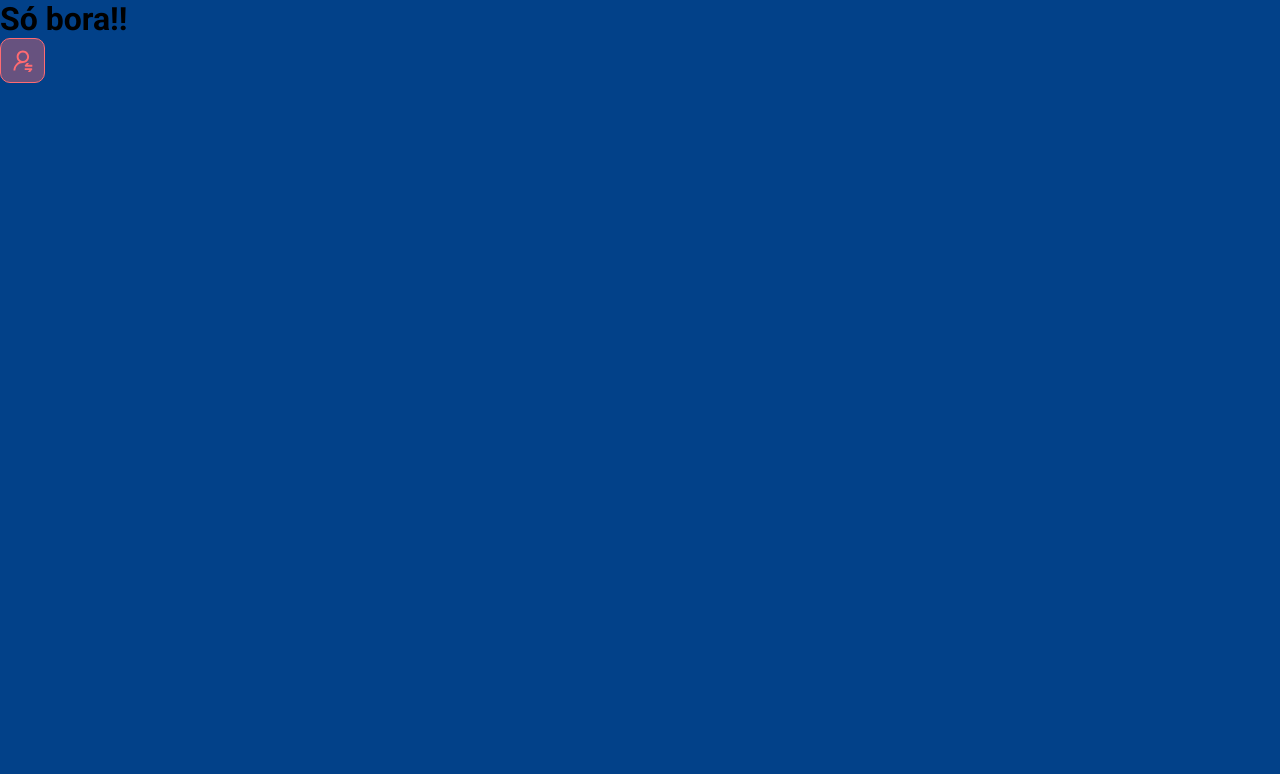
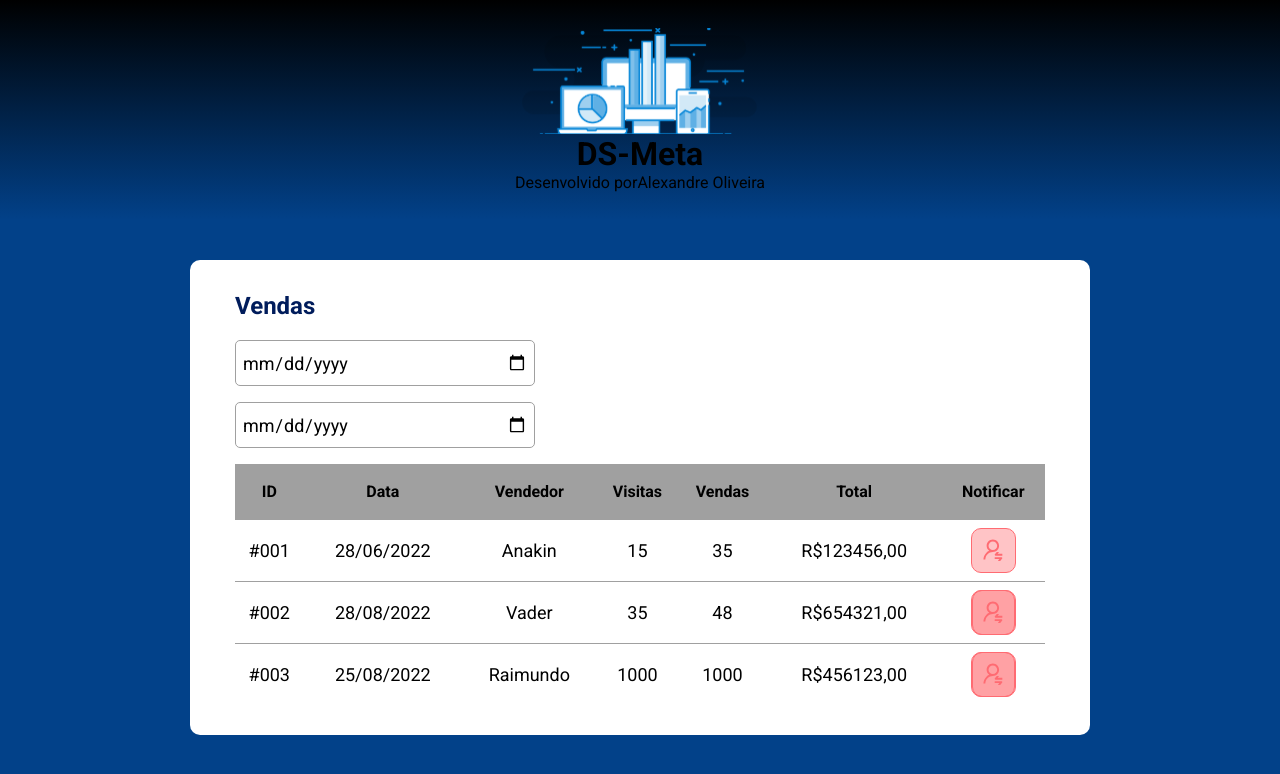
Before and after one commit to LexTOliver/DSMeta, a React (Vite) app in the folder frontend/: page / in a window 1280 px wide. Shown: the top 774 px of the page. Built offline with nearby package versions, Linux system fonts and the light colour scheme.

Commit message:
Others components
Adição dos demais componentes do arquivo estático

```diff
--- a/frontend/src/App.tsx
+++ b/frontend/src/App.tsx
@@ -1,10 +1,17 @@
-import NotificationBtn from "./components/NotificationBtn"
+import Header from "./components/Header"
+import SalesCard from "./components/SalesCard"
 
 function App() {
   return (
     <>
-      <h1>Só bora!!</h1>
-      <NotificationBtn />
+      <Header />
+      <main>
+        <section id="sales">
+          <div className="dsmeta-container">
+            <SalesCard />
+          </div>
+        </section>
+      </main>
     </>
   )
 }
--- /dev/null
+++ b/frontend/src/components/Header/index.tsx
@@ -0,0 +1,19 @@
+import logo from '../../assets/img/logo.svg'
+
+import './styles.css'
+
+function Header() {
+  return (
+    <header>
+    <div className="dsmeta-header">
+      <img src={logo} alt="DS-Meta" />
+      <h1>DS-Meta</h1>
+      <p>Desenvolvido por
+        <a href="https://github.com/LexTOliver">Alexandre Oliveira</a>
+      </p>
+    </div>
+  </header>
+  )
+}
+
+export default Header
--- /dev/null
+++ b/frontend/src/components/Header/styles.css
@@ -0,0 +1,17 @@
+header {
+  height: 220px;
+  background: linear-gradient(180deg, #000 0%, #024189 100%);
+  display: flex;
+  align-items: center;
+  justify-content: center;
+}
+
+.dsmeta-header {
+  display: flex;
+  flex-direction: column;
+  align-items: center;
+}
+
+.dsmeta-header img {
+  width: 235px;
+}
--- /dev/null
+++ b/frontend/src/components/SalesCard/index.tsx
@@ -0,0 +1,81 @@
+import NotificationBtn from '../NotificationBtn'
+
+import './styles.css'
+
+function SalesCard() {
+  return (
+    <div className="dsmeta-card">
+          <h2 className="dsmeta-card-title">Vendas</h2>
+          <div>
+            <div className="dsmeta-form-input-container">
+              <input className="dsmeta-form-input" type="date" name="data-inicio" id="" />
+            </div>
+            <div className="dsmeta-form-input-container">
+              <input className="dsmeta-form-input" type="date" name="data-fim" id="" />
+            </div>
+          </div>
+          <div>
+            <table className="dsmeta-table">
+              <thead>
+                <tr>
+                  <th className="dsmeta-largedisplay-content">ID</th>
+                  <th className="dsmeta-mediumdisplay-content">Data</th>
+                  <th>Vendedor</th>
+                  <th className="dsmeta-largedisplay-content">Visitas</th>
+                  <th className="dsmeta-largedisplay-content">Vendas</th>
+                  <th>Total</th>
+                  <th>Notificar</th>
+                </tr>
+              </thead>
+              <tbody>
+                <tr>
+                  <td className="dsmeta-largedisplay-content">#001</td>
+                  <td className="dsmeta-mediumdisplay-content">28/06/2022</td>
+                  <td>Anakin</td>
+                  <td className="dsmeta-largedisplay-content">15</td>
+                  <td className="dsmeta-largedisplay-content">35</td>
+                  <td>R$123456,00</td>
+                  <td>
+                    <div className="dsmeta-red-btn-container">
+                      <NotificationBtn />
+                    </div>
+                  </td>
+                </tr>
+                <tr id="exemplo2">
+                  <td className="dsmeta-largedisplay-content">#002</td>
+                  <td className="dsmeta-mediumdisplay-content">28/08/2022</td>
+                  <td>Vader</td>
+                  <td className="dsmeta-largedisplay-content">35</td>
+                  <td className="dsmeta-largedisplay-content">48</td>
+                  <td>R$654321,00</td>
+                  <td>
+                    <div className="dsmeta-red-btn-container">
+                      <div className="dsmeta-red-btn">
+                        <NotificationBtn />
+                      </div>
+                    </div>
+                  </td>
+                </tr>
+                <tr id="exemplo3">
+                  <td className="dsmeta-largedisplay-content">#003</td>
+                  <td className="dsmeta-mediumdisplay-content">25/08/2022</td>
+                  <td>Raimundo</td>
+                  <td className="dsmeta-largedisplay-content">1000</td>
+                  <td className="dsmeta-largedisplay-content">1000</td>
+                  <td>R$456123,00</td>
+                  <td>
+                    <div className="dsmeta-red-btn-container">
+                      <div className="dsmeta-red-btn">
+                        <NotificationBtn />
+                      </div>
+                    </div>
+                  </td>
+                </tr>
+              </tbody>
+            </table>
+          </div>
+        </div>
+  )
+}
+
+export default SalesCard
--- /dev/null
+++ b/frontend/src/components/SalesCard/styles.css
@@ -0,0 +1,97 @@
+.dsmeta-card {
+  background-color: white;
+  border-radius: 10px;
+  padding-top: 32px;
+  padding-bottom: 30px;
+  padding-inline: 3%;
+}
+
+.dsmeta-card-title {
+  color: #001c5b;
+  font-size: 24px;
+  margin-bottom: 20px;
+}
+
+.dsmeta-form-input-container {
+  margin-bottom: 16px;
+  max-width: 300px;
+}
+
+.dsmeta-form-input {
+  height: 46px;
+  width: 100%;
+  border: 1px solid #a0a0a0;
+  border-radius: 5px;
+  padding-inline: 2%;
+  font-size: 18px;
+}
+
+.dsmeta-table {
+  width: 100%;
+  border-spacing: 0;
+  /* border-radius: 10px; */
+  border-collapse: collapse;
+}
+
+.dsmeta-table thead{
+  height: 55px;
+  font-size: 16px;
+  font-weight: 700;
+  background-color: #a0a0a0;
+}
+
+.dsmeta-table tbody{
+  font-size: 14px;
+  font-weight: 400;
+  text-align: center;
+}
+
+.dsmeta-table tbody tr{
+  height: 74px;
+  border-top: 1px solid #a0a0a0;
+}
+
+.dsmeta-table tbody tr:hover > td{
+  background-color: #d1d1d1;
+}
+
+/* .dsmeta-table tbody tr:nth-child(odd){
+  background-color: #d1d1d1;
+} */
+
+.dsmeta-red-btn-container {
+  display: flex;
+  justify-content: center;
+}
+
+.dsmeta-mediumdisplay-content {
+  display: none;
+}
+
+.dsmeta-largedisplay-content {
+  display: none;
+}
+
+@media (min-width: 576px) {
+  .dsmeta-mediumdisplay-content {
+    display: table-cell;
+  }
+
+  .dsmeta-card {
+    padding-inline: 5%;
+  }
+
+  .dsmeta-table tbody{
+    font-size: 18px;
+  }
+
+  .dsmeta-table tbody tr{
+    height: 62px;
+  }
+}
+
+@media (min-width: 992px) {
+  .dsmeta-largedisplay-content {
+    display: table-cell;
+  }
+}
--- a/frontend/src/index.css
+++ b/frontend/src/index.css
@@ -16,3 +16,14 @@
   color: unset;
   text-decoration: none;
 }
+
+#sales {
+  padding-top: 40px;
+  padding-inline: 5%;
+}
+
+.dsmeta-container {
+  width: 100%;
+  max-width: 900px;
+  margin: 0 auto;
+}
```
Also changed, not shown: frontend/src/assets/img/logo.svg (added).
